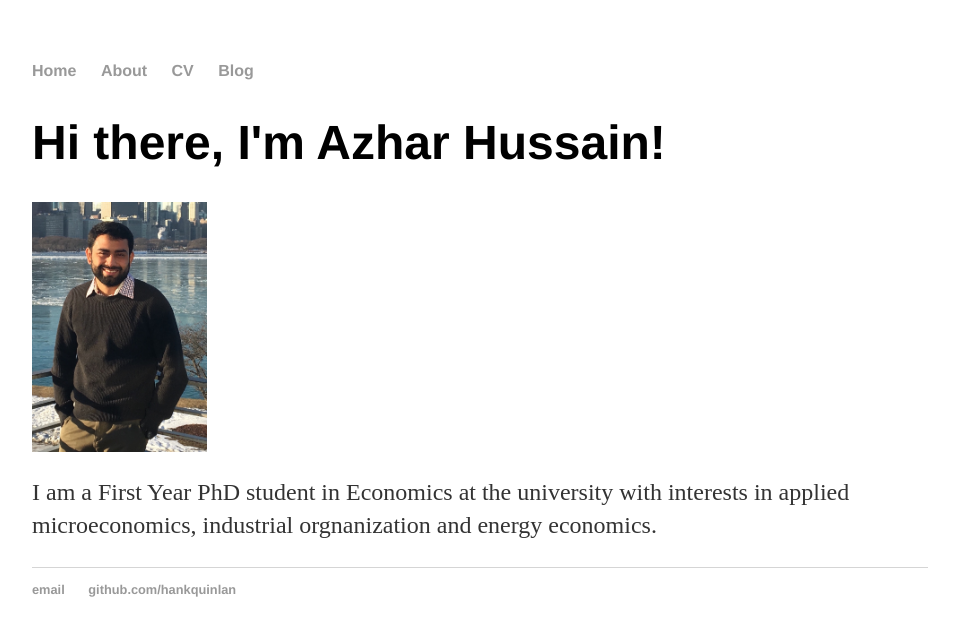
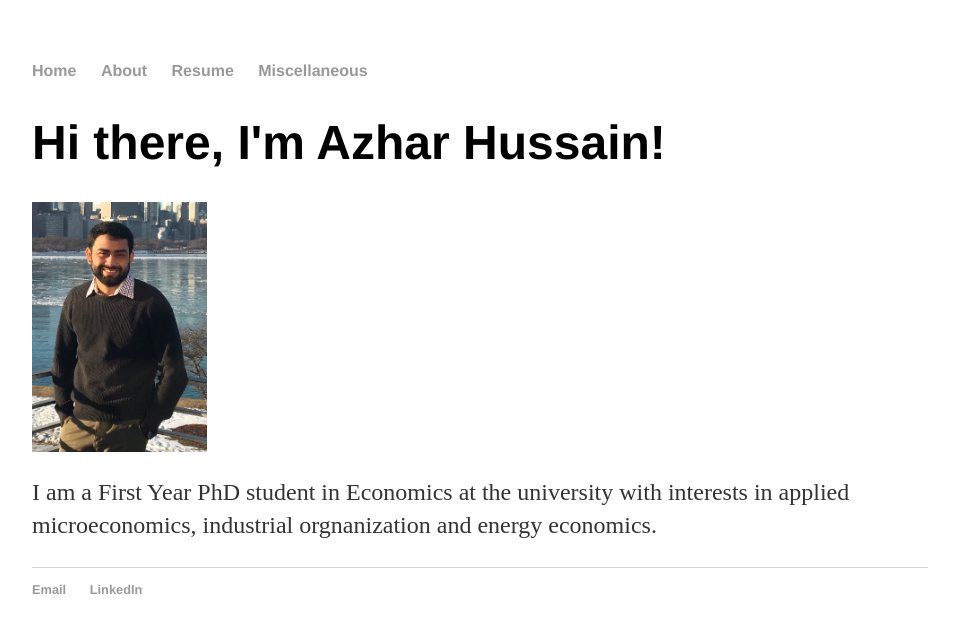
Before and after one commit to azharhsain/azharhsain.github.io, a Jekyll site: the page built from index.html, in a window 1280 px wide. Shown: the top 636 px of the page, without its empty margins (160-1119 px from the left). Built offline with Jekyll 4.4.1, drawn with Linux system fonts in a browser that asks for light colours.

Commit message:
Changed index

```diff
--- a/_config.yml
+++ b/_config.yml
@@ -1,3 +1,3 @@
-name: Hank Quinlan, Horrible Cop
+name: Azhar Hussain
 markdown: kramdown
 permalink: /blog/:year/:month/:day/:title
--- a/_layouts/default.html
+++ b/_layouts/default.html
@@ -13,8 +13,8 @@
 <ul>
 <li><a href="/">Home</a></li>
 <li><a href="/about">About</a></li>
-<li><a href="/cv">CV</a></li>
-<li><a href="/blog">Blog</a></li>
+<li><a href="/cv">Resume</a></li>
+<li><a href="/miss">Miscellaneous</a></li>
 </ul>
     </nav>
 <div class="container">
@@ -25,8 +25,9 @@
 
   <footer>
    <ul>
-   <li><a href="mailto:hankquinlanhub@gmail.com">email</a></li>
-   <li><a href="https://github.com/hankquinlan">github.com/hankquinlan</a></li>
+   <li><a href="mailto:azhar.221091@gmail.com">Email</a></li>
+   <li><a href="http://www.linkedin.com/in/azharh221091">LinkedIn</a></li>
+   <!--<li><a href="https://github.com/azharh221091">github.com/azharh221091</a></li>-->
    </ul>
   </footer>
   </body>
```
